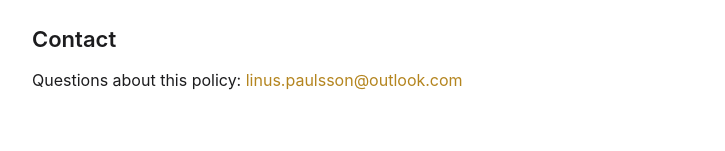
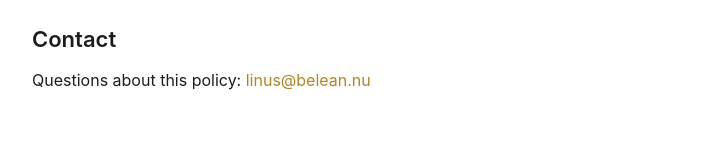
Before and after one commit to linuspaulsson2/mycalendar-app, a plain HTML site: page privacy.html in a window 1280 px wide. Shown: the part 1607-1758 px from the top of the page, without its empty margins (272-997 px from the left). Drawn offline with Linux system fonts and the light colour scheme.

Commit message:
Update privacy.html

```diff
--- a/privacy.html
+++ b/privacy.html
@@ -79,7 +79,7 @@
 
       <h2>Contact</h2>
       <p>
-        Questions about this policy: <a href="mailto:linus@belean.nu">linus.paulsson@outlook.com</a>
+        Questions about this policy: <a href="mailto:linus@belean.nu">linus@belean.nu</a>
       </p>
 
       <a href="/myfamilycalendar/" class="back">← Back to Mycalendar</a>
```
